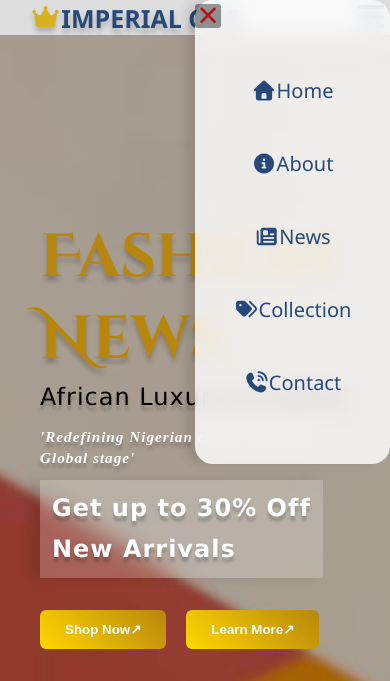
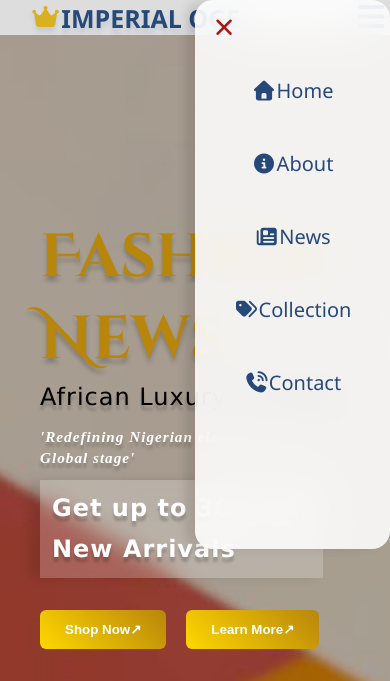
Before and after one commit to Jubilee-001/Imperial-Oge, a plain HTML site: page index.html in a window 390 px wide. Both pictures are taken after a click on the item 371 px from the left and 17 px from the top of the page. Shown: the top 681 px of the page. Drawn offline with Linux system fonts and the light colour scheme.

Commit message:
Add files via upload

```diff
--- a/style.css
+++ b/style.css
@@ -92,7 +92,7 @@ nav li:first-child {
   align-items: center;
   color: #26497a;
   margin-left: 0px;
-  text-shadow: 0px 5px 5px rgba(0, 0, 0, 0.2);
+  text-shadow: 0px 5px 4px rgba(38, 73, 122, 0.119);
 }
 
 nav li:first-child a:any-link {
@@ -108,8 +108,8 @@ nav li:first-child a:any-link {
   height: 100vh;
   width: 250px;
   z-index: 999;
-  background-color: #ffffffcf;
-  backdrop-filter: blur(10px);
+  background-color: #ffffffde;
+  backdrop-filter: blur(20px);
   box-shadow: -10px 0 10px rgba(0, 0, 0, 0.1);
   display: none;
   flex-direction: column;
@@ -139,14 +139,15 @@ nav li:first-child a:any-link {
 
 .xbar-button {
   font-size: 1.3rem;
-  background-color: #00000065;
+  background: transparent;
   border: 0 solid;
-  border-radius: 3px;
+  border-radius: 8px;
+  padding: 1rem;
 }
 
 .sidebar-button {
   font-size: 1.9rem;
-  border: 0 solid;
+  border: 0px solid;
   border-radius: 3px;
   color: #26497a;
   background-color: #ddd;
@@ -243,7 +244,7 @@ screen and (orientation: landscape) and (max-height: 450px) {
 
   .sidebar {
     width: 50%;
-    height: 55vh;
+    height: 65vh;
     border-radius: 18px;
   }
 
```
